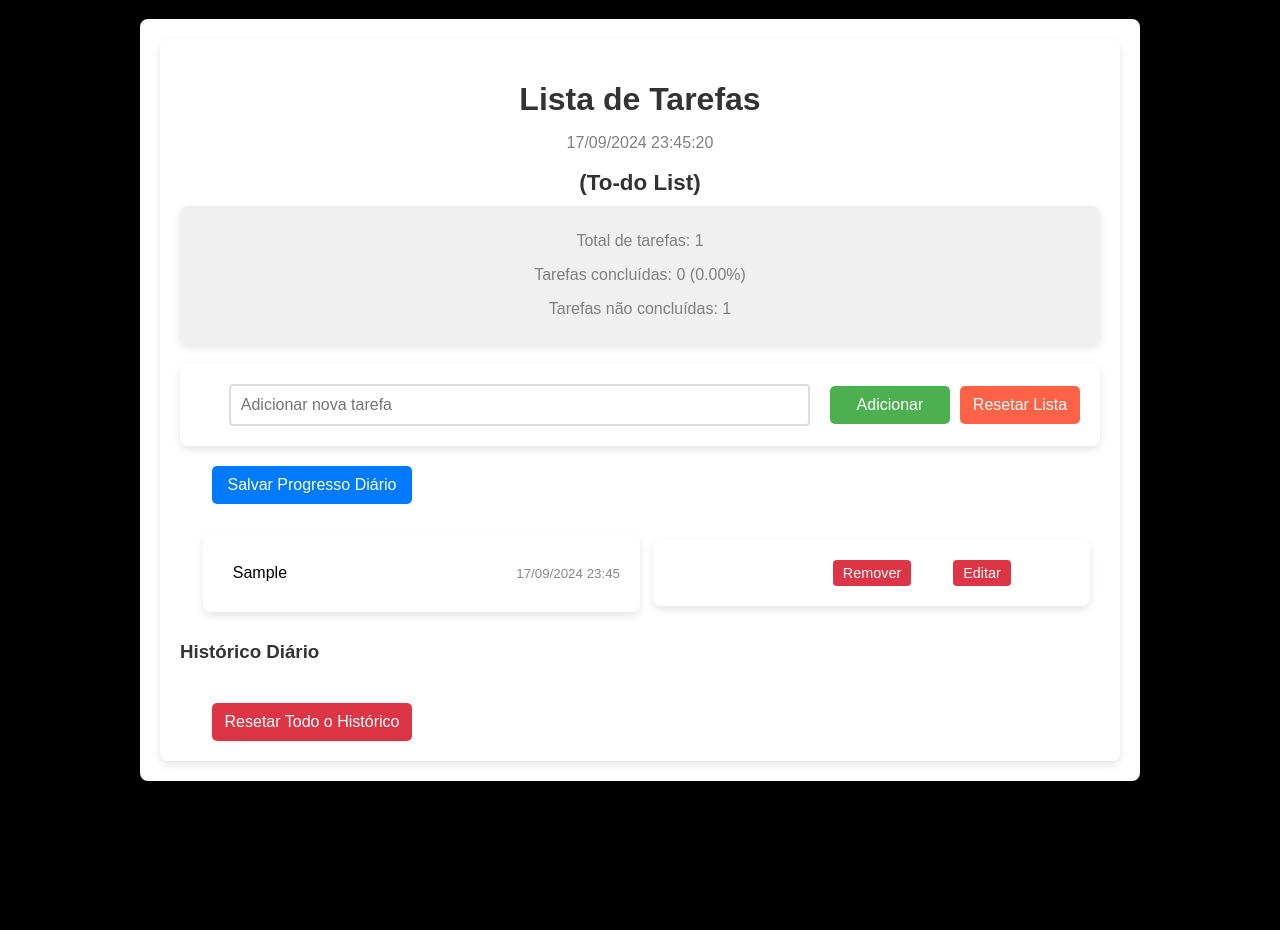
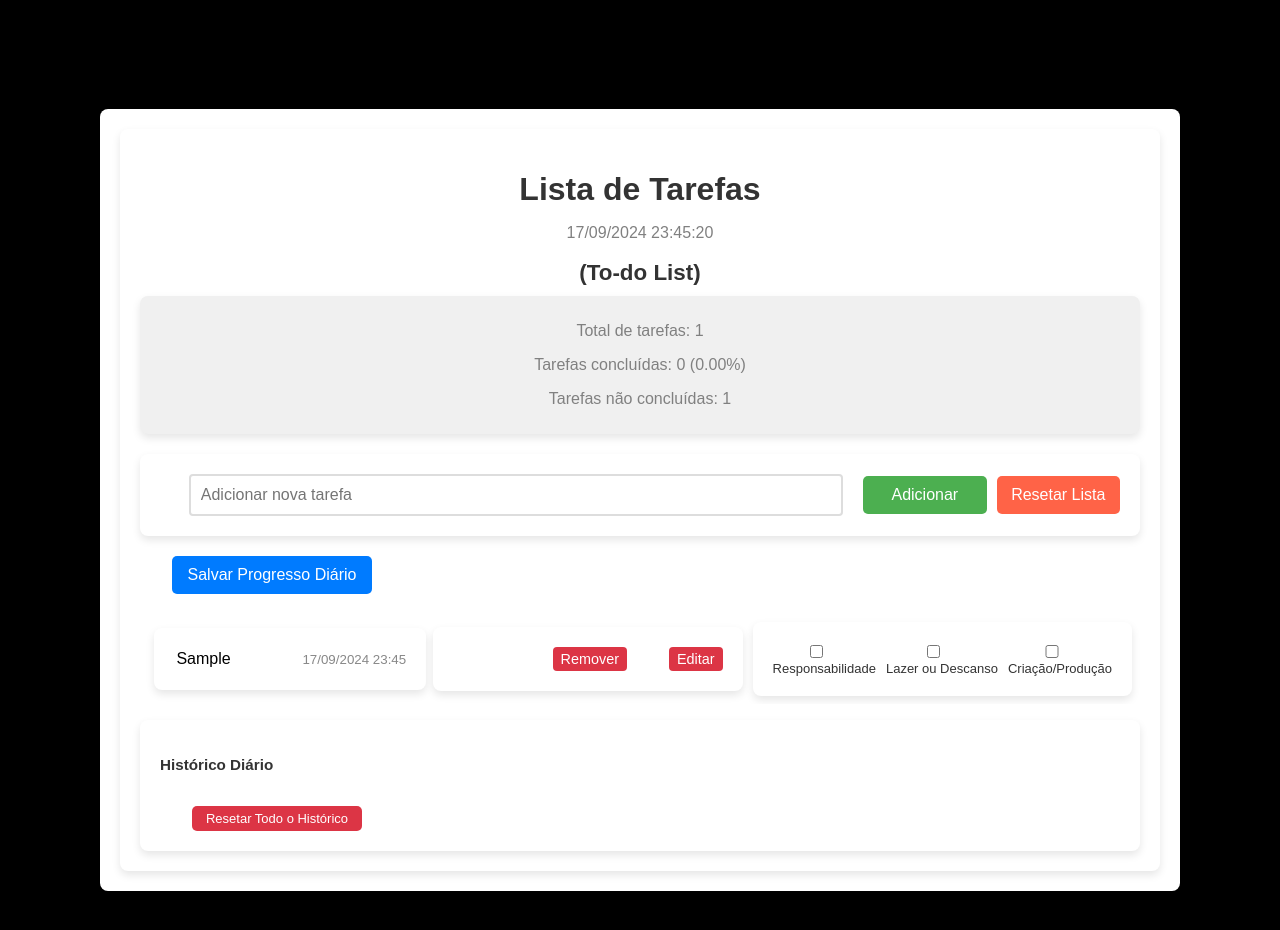
Before and after one commit to heedbeatss/todolist, a React (Create React App) app: page / in a window 1280 px wide. Both pictures are taken after typing "Sample" into the empty fields and a click on the button "Adicionar". Shown: the top 930 px of the page. Before the commit the page ends 800 px from the top, so only its background shows below. Built offline with nearby package versions, Linux system fonts and the light colour scheme.

Commit message:
Filtrando tarefas e salvando histórico

```diff
--- a/src/App.css
+++ b/src/App.css
@@ -4,7 +4,7 @@
     background-color: black;
     color: #333;
     margin: 0;
-    padding: 0;
+    padding: 100px;
     display: flex;
     justify-content: center;
     align-items: center;
@@ -36,7 +36,7 @@
     border-radius: 8px;
     box-shadow: 0 4px 8px rgba(0, 0, 0, 0.1);
     width: 100%;
-    max-width: 1000px;
+    max-width: 1800px;
     /* max-height: 80vh;
     overflow: hidden; */
     box-sizing: border-box; /* Garante que o padding não afete o tamanho total do card */
@@ -77,19 +77,20 @@
   list-style-type: none;
   padding: 0;
   margin-top: 20px;
-    max-height: 50vh; /* Definir a altura máxima da lista */
+  max-height: 65vh; /* Definir a altura máxima da lista */
   overflow-y: auto; /* Habilitar a rolagem vertical */
 }
 
 li {
-    padding: 10px;
+  padding: 8px; /* Reduzir o padding para compactar os itens */
   border-bottom: 1px solid #ddd;
   display: flex;
-    justify-content: space-between;
-    align-items: stretch;
+  flex-direction: row; /* Ajustar o layout para coluna */
+  align-items: flex-start; /* Alinhar à esquerda */
   white-space: nowrap;
   overflow: hidden;
   text-overflow: ellipsis;
+  position: relative; /* Garantir que a posição relativa funcione */
 }
 
 li:last-child {
@@ -99,48 +100,42 @@
 /* Estilo do texto da tarefa */
 li span {
   cursor: pointer;
-    font-size: 1rem;
-    flex-grow: 1;
-    padding: 10px;
+  font-size: 1rem; /* Reduzir o tamanho da fonte */
+  padding: 2px; /* Ajustar o padding */
   display: flex;
   align-items: center;
+  flex-grow: 1;
 }
 
 li span:hover {
   color: #007bff;
 }
 
-  /* Estilo da data e hora */
-  li .task-date {
-    font-size: 0.9rem;
-    color: #888;
-    position: absolute;
-    bottom: 10px;
-    right: 10px;
-    display: flex;
-    flex-direction: column;
-  }
-
-
 /* Estilo para tarefa concluída */
 li span.completed {
   text-decoration: line-through;
-    text-decoration-color: green;
   color: green;
+}
+
+/* Estilo da data e hora */
+li .task-date {
+  font-size: 0.8rem; /* Reduzir o tamanho da fonte */
+  color: #888;
+  margin-top: 2px; /* Reduzir o espaçamento entre o nome da tarefa e a data */
 }
 
 /* Ajustes para os botões dentro da lista */
 li button {
   background-color: #dc3545;
   border: none;
-    padding: 5px 10px;
+  padding: 4px 8px; /* Reduzir o padding para compactar o botão */
   color: white;
   border-radius: 4px;
-    font-size: 0.9rem;
+  font-size: 0.9rem; /* Reduzir o tamanho da fonte */
 }
 
 li button:first-child {
-    margin-left: 10rem;
+  margin-left: 100px; /* Ajustar o espaçamento */
 }
 
 li button:hover {
@@ -150,7 +145,50 @@
 /* Ajuste de layout dos botões */
 li div {
   display: flex;
+  gap: 0px; /* Reduzir o gap */
+  align-items: center; /* Ajustar o alinhamento dos itens */
+  margin-left: 0.4rem; /* Ajustar a margem esquerda */
+}
+
+/* Estilo dos checkboxes */
+.checkbox {
+  font-size: small;
   gap: 10px;
-    align-items: stretch;
-    margin-left: 0.8rem;
 }
+
+.checkbox-group {
+  display: flex;
+  margin-left: 0px;
+}
+
+.checkbox-group label {
+
+}
+
+.checkbox-group input {
+
+}
+
+/* Histórico/relatório de tarefas */
+.historico-div {
+  max-height: 65vh; /* Definir a altura máxima da lista */
+  overflow-y: auto; /* Habilitar a rolagem vertical */
+  font-size: small;
+}
+
+.historico {
+  display: flex;
+  flex-direction: column;
+  justify-content: start;
+}
+
+.historico-bt{
+  padding: 5px;
+  margin-left: 90px;
+  font-size: small;
+}
+
+.historico-pct {
+  display: flex;
+  flex-direction: row;
+}
--- a/src/App.tsx
+++ b/src/App.tsx
@@ -8,6 +8,7 @@ interface Task {
   completed: boolean;
   date: string;
   completionDate?: string; // Adiciona a data de conclusão opcional
+  types: { [key: string]: boolean }; // Adiciona os tipos de tarefa
 }
 
 interface TaskHistory {
@@ -15,6 +16,7 @@ interface TaskHistory {
   completedTasks: number;
   totalTasks: number;
   completionPercentage: number;
+  typePercentages: { [key: string]: number }; // Percentuais por tipo
 }
 
 const App: React.FC = () => {
@@ -24,6 +26,11 @@ const App: React.FC = () => {
   const [editingTaskId, setEditingTaskId] = useState<number | null>(null);
   const [editedTaskText, setEditedTaskText] = useState<string>('');
   const [history, setHistory] = useState<TaskHistory[]>([]);
+  const [taskTypes, setTaskTypes] = useState<{ [key: string]: boolean }>({
+    responsabilidade: false,
+    lazer: false,
+    criacao: false,
+  });
 
   // Função para obter a data e hora atual
   const getCurrentDateTime = (includeSeconds: boolean = false) => {
@@ -77,9 +84,11 @@ const App: React.FC = () => {
         text: newTask,
         completed: false,
         date: getCurrentDateTime(false),
+        types: taskTypes, // Adiciona os tipos selecionados
       };
       setTasks([...tasks, newTaskObject]);
       setNewTask('');
+      setTaskTypes({ responsabilidade: false, lazer: false, criacao: false });
     }
   };
 
@@ -130,14 +139,46 @@ const App: React.FC = () => {
   const incompleteTasks = totalTasks - completedTasks;
   const completionPercentage = totalTasks === 0 ? 0 : (completedTasks / totalTasks) * 100;
 
+  // Calcula percentuais por tipo
+  const calculateTypePercentages = () => {
+    const typeCounts: { [key: string]: number } = {
+      responsabilidade: 0,
+      lazer: 0,
+      criacao: 0,
+    };
+
+    tasks.forEach(task => {
+      if (task.completed) {
+        Object.keys(task.types).forEach(type => {
+          if (task.types[type]) {
+            typeCounts[type]++;
+          }
+        });
+      }
+    });
+
+    const totalCompletedTasks = completedTasks;
+    const typePercentages: { [key: string]: number } = {};
+
+    Object.keys(typeCounts).forEach(type => {
+      typePercentages[type] = totalCompletedTasks === 0
+        ? 0
+        : (typeCounts[type] / totalCompletedTasks) * 100;
+    });
+
+    return typePercentages;
+  };
+
   // Salvar progresso diário no localStorage
   const saveDailyProgress = () => {
     const dateKey = new Date().toLocaleDateString('pt-BR');
+    const typePercentages = calculateTypePercentages();
     const progress = {
       date: dateKey,
       completedTasks: completedTasks,
       totalTasks: totalTasks,
-      completionPercentage: completionPercentage
+      completionPercentage: completionPercentage,
+      typePercentages: typePercentages
     };
     const updatedHistory = [...history.filter(h => h.date !== dateKey), progress];
     setHistory(updatedHistory);
@@ -280,16 +321,55 @@ const App: React.FC = () => {
                 <button onClick={() => startEditingTask(task.id, task.text)}>Editar</button>
               )}
             </div>
+            {/* Checkboxes para tipos de tarefa */}
+            <div className='checkbox' style={{ marginLeft: '10px' }}>
+              <label>
+                <input className='checkbox-group'
+                  type="checkbox"
+                  checked={task.types.responsabilidade}
+                  onChange={() => setTasks(tasks.map(t =>
+                    t.id === task.id ? { ...t, types: { ...t.types, responsabilidade: !t.types.responsabilidade } } : t
+                  ))}
+                />
+                Responsabilidade
+              </label>
+              <label>
+                <input className='checkbox-group'
+                  type="checkbox"
+                  checked={task.types.lazer}
+                  onChange={() => setTasks(tasks.map(t =>
+                    t.id === task.id ? { ...t, types: { ...t.types, lazer: !t.types.lazer } } : t
+                  ))}
+                />
+                Lazer ou Descanso
+              </label>
+              <label>
+                <input className='checkbox-group'
+                  type="checkbox"
+                  checked={task.types.criacao}
+                  onChange={() => setTasks(tasks.map(t =>
+                    t.id === task.id ? { ...t, types: { ...t.types, criacao: !t.types.criacao } } : t
+                  ))}
+                />
+                Criação/Produção
+              </label>
+            </div>
           </li>
         ))}
       </ul>
 
+       <div  className='historico-div'>
       <h3>Histórico Diário</h3>
       <ul>
         {history.map((entry, index) => (
-          <li key={index}>
+          <li className='historico' key={index}>
             Data: {entry.date}, Tarefas Concluídas: {entry.completedTasks}, Total de Tarefas: {entry.totalTasks}, Porcentagem: {entry.completionPercentage.toFixed(2)}%
-            <button onClick={() => removeHistoryEntry(entry.date)} style={{ marginLeft: '10px', color: 'white' }}>Excluir</button>
+            {Object.keys(entry.typePercentages || {}).map(type => (
+              <p key={type}>
+                {type.charAt(0).toUpperCase() + type.slice(1)}: {entry.typePercentages[type].toFixed(2)}%
+              </p>
+            ))}
+            <button className='historico-bt' onClick={() => removeHistoryEntry(entry.date)} >Excluir</button>
           </li>
         ))}
       </ul>
@@ -299,17 +379,19 @@ const App: React.FC = () => {
         style={{
           backgroundColor: '#dc3545',
           color: 'white',
-          padding: '10px',
-          marginTop: '20px',
+          fontSize: 'small',
+          padding: '5px',
+          marginTop: '5px',
           border: 'none',
           borderRadius: '5px',
           cursor: 'pointer',
-          width: '200px',
+          width: '170px',
         }}
       >
         Resetar Todo o Histórico
       </button>
     </div>
+  </div>
   );
 };
 
```
Lines whose indentation alone changed are shown as unchanged.
